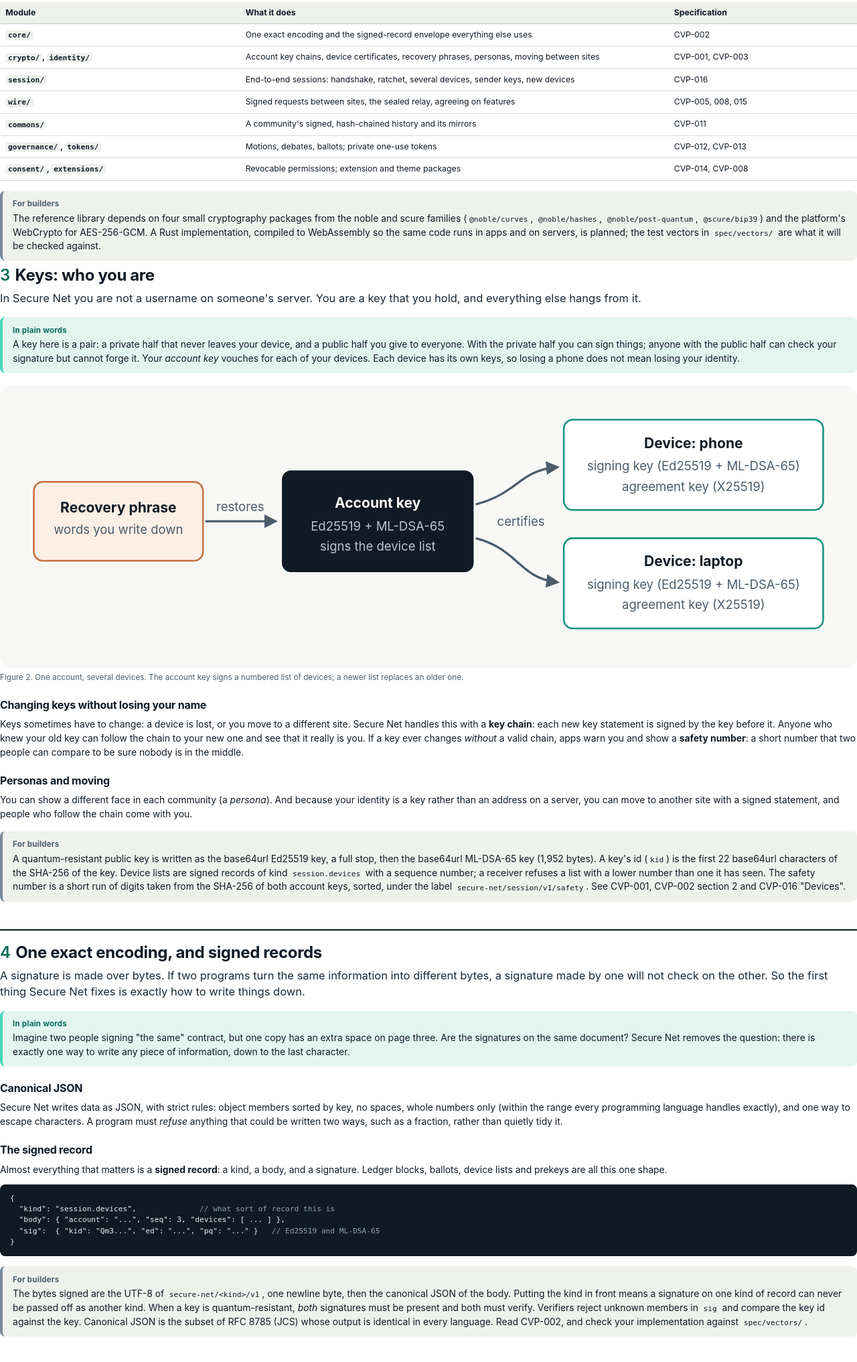
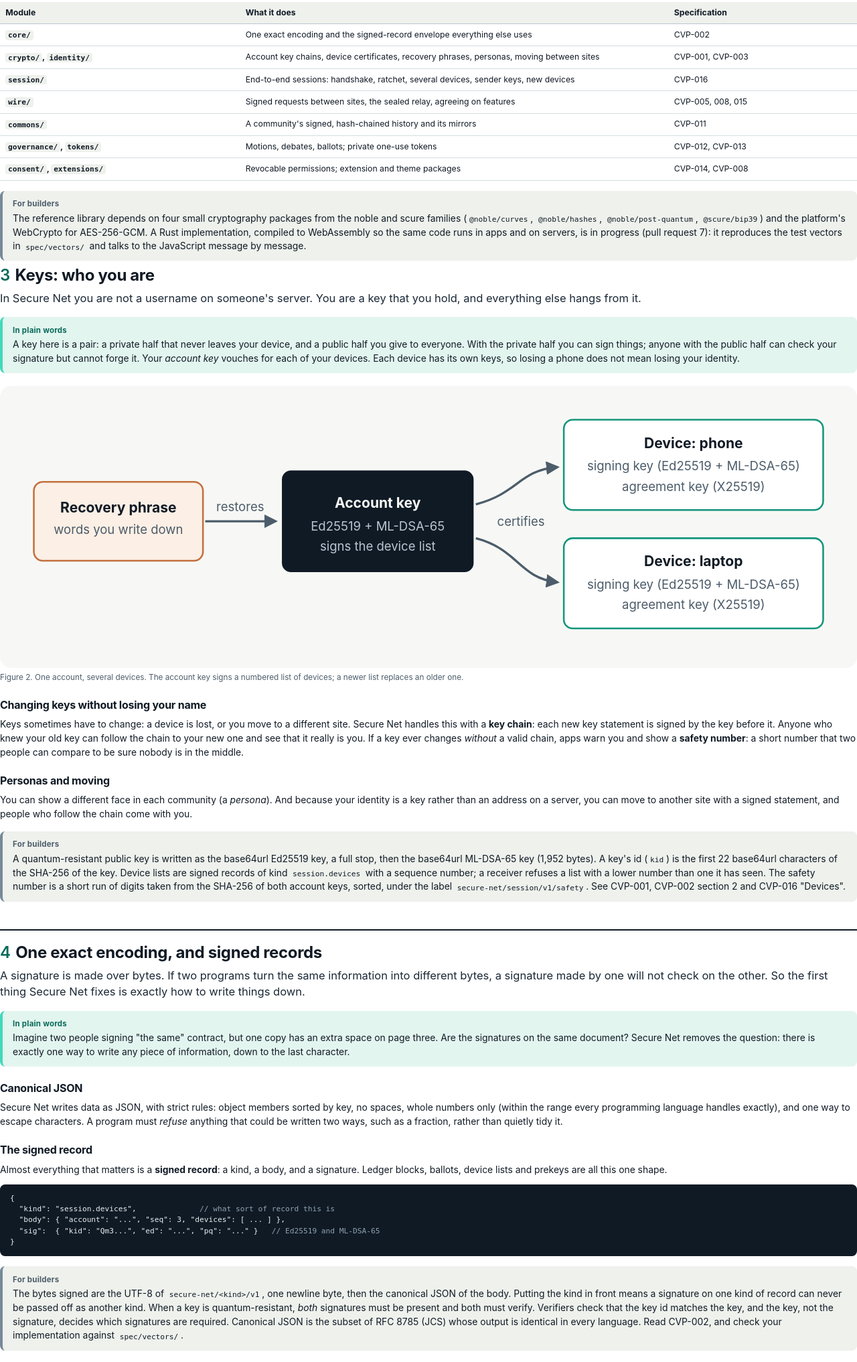
Before and after one commit to Comutability/secure-net, a website: page docs/guide/secure-net-guide.html in a window 1280 px wide. Shown: the part 2993-5026 px from the top of the page at 67% size. Drawn offline with Linux system fonts and the light colour scheme.

Commit message:
Guide: correct what verifiers check on signatures; mention the Rust port
Co-Authored-By: Claude Opus 5.5 <noreply@anthropic.com>
Claude-Session: https://claude.ai/code/session_01E76Taoar7U1rk6dCAJ1SbV

```diff
--- a/docs/guide/secure-net-guide.html
+++ b/docs/guide/secure-net-guide.html
@@ -195,7 +195,7 @@ svg text { font-family: Inter, Arial, sans-serif; }
   </tbody>
 </table>
 <div class="tech"><strong>For builders</strong>
-  The reference library depends on four small cryptography packages from the noble and scure families (<code>@noble/curves</code>, <code>@noble/hashes</code>, <code>@noble/post-quantum</code>, <code>@scure/bip39</code>) and the platform's WebCrypto for AES-256-GCM. A Rust implementation, compiled to WebAssembly so the same code runs in apps and on servers, is planned; the test vectors in <code>spec/vectors/</code> are what it will be checked against.
+  The reference library depends on four small cryptography packages from the noble and scure families (<code>@noble/curves</code>, <code>@noble/hashes</code>, <code>@noble/post-quantum</code>, <code>@scure/bip39</code>) and the platform's WebCrypto for AES-256-GCM. A Rust implementation, compiled to WebAssembly so the same code runs in apps and on servers, is in progress (pull request 7): it reproduces the test vectors in <code>spec/vectors/</code> and talks to the JavaScript message by message.
 </div>
 
 <h2 class="page"><span class="n">3</span>Keys: who you are</h2>
@@ -241,7 +241,7 @@ svg text { font-family: Inter, Arial, sans-serif; }
   "sig":  { "kid": "Qm3...", "ed": "...", "pq": "..." }   <span class="c">// Ed25519 and ML-DSA-65</span>
 }</code></pre>
 <div class="tech"><strong>For builders</strong>
-  The bytes signed are the UTF-8 of <code>secure-net/&lt;kind&gt;/v1</code>, one newline byte, then the canonical JSON of the body. Putting the kind in front means a signature on one kind of record can never be passed off as another kind. When a key is quantum-resistant, <em>both</em> signatures must be present and both must verify. Verifiers reject unknown members in <code>sig</code> and compare the key id against the key. Canonical JSON is the subset of RFC 8785 (JCS) whose output is identical in every language. Read CVP-002, and check your implementation against <code>spec/vectors/</code>.
+  The bytes signed are the UTF-8 of <code>secure-net/&lt;kind&gt;/v1</code>, one newline byte, then the canonical JSON of the body. Putting the kind in front means a signature on one kind of record can never be passed off as another kind. When a key is quantum-resistant, <em>both</em> signatures must be present and both must verify. Verifiers check that the key id matches the key, and the key, not the signature, decides which signatures are required. Canonical JSON is the subset of RFC 8785 (JCS) whose output is identical in every language. Read CVP-002, and check your implementation against <code>spec/vectors/</code>.
 </div>
 
 <h2><span class="n">5</span>Sites talking to each other</h2>
```
Also changed, not shown: 1 other file.
